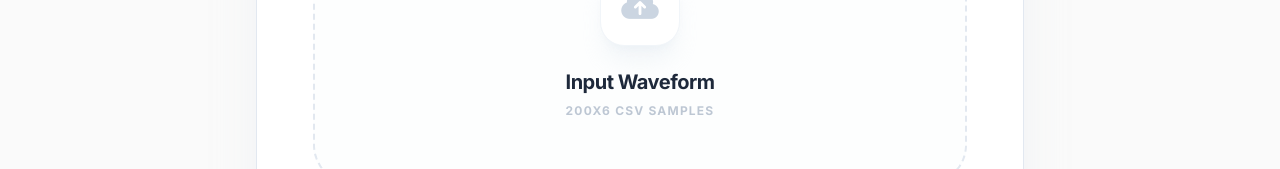
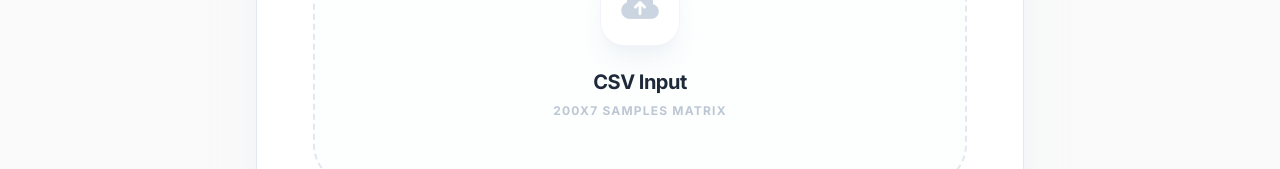
Before and after one commit to kalamangna/1D-CNN-nuxt, a Nuxt app: page /analysis in a window 1280 px wide. Shown: the part 359-528 px from the top of the page. Built offline with nearby package versions, Linux system fonts and the light colour scheme; no server answers.

Commit message:
docs: update frontend mandates and analysis components

```diff
--- a/app/components/AnalyzeCard.vue
+++ b/app/components/AnalyzeCard.vue
@@ -27,8 +27,8 @@
             <i v-if="!hasData" class="fa-solid fa-cloud-arrow-up text-3xl text-slate-300 group-hover:text-indigo-500 transition-colors"></i>
             <i v-else class="fa-solid fa-check text-3xl text-emerald-500"></i>
           </div>
-          <h3 class="text-xl font-bold text-slate-800 tracking-tight leading-tight">{{ fileName || 'Input Waveform' }}</h3>
-          <p class="text-xs text-slate-400 font-bold uppercase tracking-widest mt-2 opacity-60">200x6 CSV Samples</p>
+          <h3 class="text-xl font-bold text-slate-800 tracking-tight leading-tight">{{ fileName || 'CSV Input' }}</h3>
+          <p class="text-xs text-slate-400 font-bold uppercase tracking-widest mt-2 opacity-60">200x7 Samples Matrix</p>
         </div>
       </div>
 
--- a/app/components/ResultDisplay.vue
+++ b/app/components/ResultDisplay.vue
@@ -4,7 +4,7 @@
 
       <!-- Subtle Glow Background -->
       <div
-        :class="result.label === 'Normal' ? 'bg-emerald-500/5' : 'bg-rose-500/5'"
+        :class="result.detection === 'Normal' ? 'bg-emerald-500/5' : 'bg-rose-500/5'"
         class="absolute -top-24 -right-24 w-96 h-96 blur-[120px] pointer-events-none rounded-full"
       ></div>
 
@@ -14,14 +14,14 @@
         <div class="flex flex-col lg:flex-row lg:items-center justify-between gap-8 border-b border-slate-100 pb-12">
           <div class="space-y-4">
             <div class="flex items-center gap-3">
-              <div :class="result.label === 'Normal' ? 'bg-emerald-500' : 'bg-rose-500'" class="w-2.5 h-3 rounded-full animate-pulse shadow-lg"></div>
+              <div :class="result.detection === 'Normal' ? 'bg-emerald-500' : 'bg-rose-500'" class="w-2.5 h-3 rounded-full animate-pulse shadow-lg"></div>
               <span class="text-[10px] font-black text-slate-400 uppercase tracking-[0.3em]">Verdict</span>
             </div>
             <h2
-              :class="result.label === 'Normal' ? 'text-emerald-600' : 'text-rose-600'"
+              :class="result.detection === 'Normal' ? 'text-emerald-600' : 'text-rose-600'"
               class="text-5xl md:text-6xl lg:text-7xl font-[1000] tracking-tighter leading-none uppercase italic break-all"
             >
-              {{ result.label === 'Normal' ? 'NORMAL' : 'FAULT' }}
+              {{ result.detection === 'Normal' ? 'NORMAL' : 'FAULT' }}
             </h2>
           </div>
 
@@ -36,7 +36,7 @@
         </div>
 
         <!-- SECTION 02: KEY PARAMETERS -->
-        <div class="grid grid-cols-1 md:grid-cols-2 gap-6">
+        <div class="grid grid-cols-1 md:grid-cols-3 gap-6">
            <!-- Classification Card -->
            <div class="p-8 rounded-[2.5rem] bg-slate-50/50 border border-slate-100 flex items-center justify-between transition-all hover:bg-white hover:shadow-xl hover:shadow-slate-100/50 group">
               <div class="space-y-1">
@@ -57,6 +57,18 @@
               </div>
               <i class="fa-solid fa-location-dot text-3xl text-slate-200 group-hover:text-rose-500 transition-colors"></i>
            </div>
+
+           <!-- Inception Time Card -->
+           <div class="p-8 rounded-[2.5rem] bg-slate-50/50 border border-slate-100 flex items-center justify-between transition-all hover:bg-white hover:shadow-xl hover:shadow-slate-100/50 group">
+              <div class="space-y-1">
+                 <span class="text-[10px] font-black text-slate-400 uppercase tracking-widest block">Inception Time</span>
+                 <p class="text-2xl font-black text-slate-800 tracking-tight uppercase">
+                    {{ result.fault_time_s !== 'N/A' ? (result.fault_time_s * 1000).toFixed(1) : '--' }}
+                    <span class="text-lg text-slate-300 ml-1">MS</span>
+                 </p>
+              </div>
+              <i class="fa-solid fa-stopwatch text-3xl text-slate-200 group-hover:text-amber-500 transition-colors"></i>
+           </div>
         </div>
 
         <!-- SECTION 03: VISUALIZATION STAGE (Unified Background) -->
@@ -71,11 +83,21 @@
 
               <div class="space-y-12">
                  <div class="space-y-6">
-                    <span class="text-[9px] font-bold text-slate-400 uppercase tracking-[0.2em] block pl-1">Voltage Profile</span>
+                    <div class="flex justify-between items-center pl-1">
+                       <span class="text-[9px] font-bold text-slate-400 uppercase tracking-[0.2em] block">Voltage Profile</span>
+                       <button @click="openModal('vPu')" class="text-[9px] font-black text-indigo-400 hover:text-indigo-600 uppercase tracking-widest transition-colors flex items-center gap-2">
+                          <i class="fa-solid fa-expand"></i> Expand
+                       </button>
+                    </div>
                     <div class="h-44 w-full"><canvas ref="vPuCanvas"></canvas></div>
                  </div>
                  <div class="space-y-6">
-                    <span class="text-[9px] font-bold text-slate-400 uppercase tracking-[0.2em] block pl-1">Current Profile</span>
+                    <div class="flex justify-between items-center pl-1">
+                       <span class="text-[9px] font-bold text-slate-400 uppercase tracking-[0.2em] block">Current Profile</span>
+                       <button @click="openModal('iPu')" class="text-[9px] font-black text-indigo-400 hover:text-indigo-600 uppercase tracking-widest transition-colors flex items-center gap-2">
+                          <i class="fa-solid fa-expand"></i> Expand
+                       </button>
+                    </div>
                     <div class="h-44 w-full"><canvas ref="iPuCanvas"></canvas></div>
                  </div>
               </div>
@@ -90,16 +112,51 @@
 
               <div class="space-y-12">
                  <div class="space-y-6">
-                    <span class="text-[9px] font-bold text-slate-400 uppercase tracking-[0.2em] block pl-1">Converted Voltage</span>
+                    <div class="flex justify-between items-center pl-1">
+                       <span class="text-[9px] font-bold text-slate-400 uppercase tracking-[0.2em] block">Converted Voltage</span>
+                       <button @click="openModal('vPhys')" class="text-[9px] font-black text-rose-400 hover:text-rose-600 uppercase tracking-widest transition-colors flex items-center gap-2">
+                          <i class="fa-solid fa-expand"></i> Expand
+                       </button>
+                    </div>
                     <div class="h-44 w-full"><canvas ref="vPhysCanvas"></canvas></div>
                  </div>
                  <div class="space-y-6">
-                    <span class="text-[9px] font-bold text-slate-400 uppercase tracking-[0.2em] block pl-1">Converted Current</span>
+                    <div class="flex justify-between items-center pl-1">
+                       <span class="text-[9px] font-bold text-slate-400 uppercase tracking-[0.2em] block">Converted Current</span>
+                       <button @click="openModal('iPhys')" class="text-[9px] font-black text-rose-400 hover:text-rose-600 uppercase tracking-widest transition-colors flex items-center gap-2">
+                          <i class="fa-solid fa-expand"></i> Expand
+                       </button>
+                    </div>
                     <div class="h-44 w-full"><canvas ref="iPhysCanvas"></canvas></div>
                  </div>
               </div>
            </div>
         </div>
+
+        <!-- FULL SCREEN MODAL -->
+        <Teleport to="body">
+          <Transition name="fade">
+            <div v-if="activeModal" class="fixed inset-0 z-[1000] bg-slate-900/95 backdrop-blur-xl p-6 lg:p-12 flex flex-col no-print">
+               <!-- Modal Header -->
+               <div class="flex items-center justify-between mb-12">
+                  <div class="space-y-2">
+                     <h4 class="text-2xl font-black text-white italic uppercase tracking-tighter">
+                        Signal Inspection
+                     </h4>
+                     <p class="text-[10px] font-bold text-slate-500 uppercase tracking-[0.3em]">Deep Analysis Stage &bull; {{ activeModalLabel }}</p>
+                  </div>
+                  <button @click="closeModal" class="w-14 h-14 rounded-full bg-white/10 text-white hover:bg-rose-500 transition-all flex items-center justify-center group active:scale-90">
+                     <i class="fa-solid fa-xmark text-xl group-hover:rotate-90 transition-transform"></i>
+                  </button>
+               </div>
+
+               <!-- Modal Content (Single High-Res Chart) -->
+               <div class="flex-1 bg-white/5 rounded-[3rem] p-10 border border-white/10 flex flex-col min-h-0">
+                   <div class="flex-1 min-h-0"><canvas ref="modalCanvas"></canvas></div>
+               </div>
+            </div>
+          </Transition>
+        </Teleport>
 
         <!-- SECTION 04: PROBABILITY DISTRIBUTION -->
         <div class="space-y-8">
@@ -120,7 +177,7 @@
                  <div class="w-full bg-slate-100 h-1.5 rounded-full overflow-hidden border border-white">
                     <div
                       class="h-full rounded-full transition-all duration-[2s] ease-out shadow-sm"
-                      :class="prob > 0.5 ? (result.label === 'Normal' ? 'bg-emerald-500' : 'bg-rose-500') : 'bg-slate-300'"
+                      :class="prob > 0.5 ? (result.detection === 'Normal' ? 'bg-emerald-500' : 'bg-rose-500') : 'bg-slate-300'"
                       :style="{ width: (prob * 100) + '%' }"
                     ></div>
                  </div>
@@ -158,8 +215,88 @@ const vPuCanvas = ref(null)
 const iPuCanvas = ref(null)
 const vPhysCanvas = ref(null)
 const iPhysCanvas = ref(null)
+const modalCanvas = ref(null)
+
+const activeModal = ref(null)
 
 let charts = []
+let modalChart = null
+
+const activeModalLabel = computed(() => {
+  const map = {
+    'vPu': 'Voltage Profile (p.u.)',
+    'iPu': 'Current Profile (p.u.)',
+    'vPhys': 'Converted Voltage (kV)',
+    'iPhys': 'Converted Current (kA)'
+  }
+  return map[activeModal.value] || ''
+})
+
+const openModal = (chartId) => {
+  activeModal.value = chartId
+  document.body.style.overflow = 'hidden'
+  nextTick(() => {
+    initModalChart(chartId)
+  })
+}
+
+const closeModal = () => {
+  if (modalChart) modalChart.destroy()
+  modalChart = null
+  activeModal.value = null
+  document.body.style.overflow = ''
+}
+
+const initModalChart = (chartId) => {
+  if (typeof Chart === 'undefined') return
+  if (modalChart) modalChart.destroy()
+
+  const labels = props.signals.map(r => (r[0] * 1000).toFixed(1))
+  const isVoltage = chartId.startsWith('v')
+  const isPu = chartId.endsWith('Pu')
+
+  const base = isPu ? 1 : (isVoltage ? 200 : 1)
+  const unit = isPu ? 'p.u.' : (isVoltage ? 'kV' : 'kA')
+
+  const dataStart = isVoltage ? 1 : 4
+  const datasetLabels = isVoltage ? ['Va', 'Vb', 'Vc'] : ['Ia', 'Ib', 'Ic']
+  const colors = ['#60a5fa', '#f87171', '#4ade80']
+
+  modalChart = new Chart(modalCanvas.value.getContext('2d'), {
+    type: 'line',
+    data: {
+      labels,
+      datasets: datasetLabels.map((label, i) => ({
+        label,
+        data: props.signals.map(r => r[dataStart + i]),
+        borderColor: colors[i],
+        borderWidth: 3,
+        pointRadius: 0,
+        tension: 0.2
+      }))
+    },
+    options: {
+      responsive: true, maintainAspectRatio: false,
+      plugins: {
+        legend: { display: true, labels: { color: '#fff', font: { weight: '800' } } }
+      },
+      scales: {
+        x: {
+          grid: { color: 'rgba(255,255,255,0.05)', drawTicks: false },
+          ticks: { color: 'rgba(255,255,255,0.3)', font: { size: 10, weight: '700' } }
+        },
+        y: {
+           grid: { color: 'rgba(255,255,255,0.05)', drawTicks: false },
+           ticks: {
+             color: 'rgba(255,255,255,0.5)',
+             font: { size: 10, weight: '800' },
+             callback: (val) => (val * base).toFixed(isPu ? 1 : 0) + ' ' + unit
+           }
+        }
+      }
+    }
+  })
+}
 
 const initCharts = () => {
   if (typeof Chart === 'undefined') return
@@ -249,11 +386,12 @@ FAULTGUARD AI - DIAGNOSTIC REPORT
 =========================================
 Date: ${timestamp}
 -----------------------------------------
-VERDICT:   ${props.result.label.toUpperCase()}
+VERDICT:   ${props.result.detection.toUpperCase()}
 CERTAINTY: ${(props.result.confidence * 100).toFixed(2)}%
 TYPE:      ${props.result.classification}
 LOCATION:  ${props.result.fault_location_km} KM
 -----------------------------------------
+
 Generated by 1D-CNN Fault Detection System
 =========================================
 `
--- a/app/composables/useApi.ts
+++ b/app/composables/useApi.ts
@@ -5,7 +5,7 @@ export const useApi = () => {
   const API_BASE_URL = config.public.apiBaseUrl
 
   /**
-   * Predicts fault based on 200x6 time-series data.
+   * Predicts fault based on 200x7 time-series data.
    */
   const predictFault = async (signals) => {
     try {
--- a/app/pages/analysis.vue
+++ b/app/pages/analysis.vue
@@ -89,29 +89,52 @@ const handleFileUpload = (e) => {
           rows[0] && Object.keys(rows[0]).find(k => k.includes('I(c)'))
         ]
         if (keys.some(k => !k)) throw new Error('Data Schema mismatch.')
-        fileData.value = rows.slice(0, 200).map(r => keys.map(k => parseFloat(r[k]) || 0))
+        // Store all rows for visualization, handleAnalysis will handle windowing
+        fileData.value = rows.map(r => keys.map(k => parseFloat(r[k]) || 0))
       } catch (err) { error.value = err.message }
     }
   })
 }
 
 const loadSampleData = () => {
-  fileName.value = 'synthetic_test_sample.csv'
+  const isFaultScenario = Math.random() > 0.5
+  fileName.value = isFaultScenario ? 'test_fault_400.csv' : 'test_normal_400.csv'
+
   const samples = []
-  for (let i = 0; i < 200; i++) {
-    const t = i * 0.0001
-    // Generate simple sine waves for Va, Vb, Vc (with 120 deg phase shifts)
-    const va = Math.sin(2 * Math.PI * 50 * t)
-    const vb = Math.sin(2 * Math.PI * 50 * t - (2*Math.PI/3))
-    const vc = Math.sin(2 * Math.PI * 50 * t - (4*Math.PI/3))
-    // Currents (Ia, Ib, Ic)
-    const ia = 0.5 * Math.sin(2 * Math.PI * 50 * t)
-    const ib = 0.5 * Math.sin(2 * Math.PI * 50 * t - (2*Math.PI/3))
-    const ic = 0.5 * Math.sin(2 * Math.PI * 50 * t - (4*Math.PI/3))
+  // dt MUST be 0.0001 (10kHz) based on training data
+  const dt = 0.0001
+  const freq = 50 // Standard grid frequency
+  const totalRows = 400
+  const faultStart = 200
 
-    // Add minor random noise
-    const noise = () => (Math.random() - 0.5) * 0.05
-    samples.push([t, va + noise(), vb + noise(), vc + noise(), ia + noise(), ib + noise(), ic + noise()])
+  for (let i = 0; i < totalRows; i++) {
+    const t = i * dt
+    const isFault = isFaultScenario && i >= faultStart
+
+    // Normal peaks from processed dataset observations
+    const vPeak = 1.0
+    const iPeak = 0.164
+
+    let vA = vPeak * Math.sin(2 * Math.PI * freq * t)
+    let vB = vPeak * Math.sin(2 * Math.PI * freq * t - (2 * Math.PI / 3))
+    let vC = vPeak * Math.sin(2 * Math.PI * freq * t - (4 * Math.PI / 3))
+
+    let iA = iPeak * Math.sin(2 * Math.PI * freq * t)
+    let iB = iPeak * Math.sin(2 * Math.PI * freq * t - (2 * Math.PI / 3))
+    let iC = iPeak * Math.sin(2 * Math.PI * freq * t - (4 * Math.PI / 3))
+
+    if (isFault) {
+      // Simulate an A-G fault (Phase A drops, Current A spikes)
+      vA = 0.2 * vA // Voltage sag
+      iA = 10.0 * iPeak * Math.sin(2 * Math.PI * freq * t - 0.5) // Current spike
+    }
+
+    const noise = () => (Math.random() - 0.5) * 0.005
+    samples.push([
+      t,
+      vA + noise(), vB + noise(), vC + noise(),
+      iA + noise(), iB + noise(), iC + noise()
+    ])
   }
   fileData.value = samples
 }
@@ -119,9 +142,31 @@ const loadSampleData = () => {
 const handleAnalysis = async () => {
   if (!fileData.value) return
   loading.value = true; error.value = null
+
+  // Logic to find the best 200-sample window for the API
+  // Align with backend thresholds: vAbsMin < 0.8 or iAbsMax > 1.2
+  let windowStart = 0
+  const faultIdx = fileData.value.findIndex(r => {
+    const vAbsMin = Math.min(Math.abs(r[1]), Math.abs(r[2]), Math.abs(r[3]))
+    const iAbsMax = Math.max(Math.abs(r[4]), Math.abs(r[5]), Math.abs(r[6]))
+    return vAbsMin < 0.8 || iAbsMax > 1.2
+  })
+
+  if (faultIdx !== -1) {
+    // Start the window shortly before the fault to capture the transient
+    windowStart = Math.max(0, faultIdx - 50)
+  }
+
+  // Ensure we don't exceed array bounds
+  if (windowStart + 200 > fileData.value.length) {
+    windowStart = Math.max(0, fileData.value.length - 200)
+  }
+
+  const analysisWindow = fileData.value.slice(windowStart, windowStart + 200)
+
   setTimeout(async () => {
     try {
-      result.value = await predictFault(fileData.value)
+      result.value = await predictFault(analysisWindow)
     } catch (e) { error.value = 'System Error or Offline' }
     finally { loading.value = false }
   }, 1500)
--- a/app/pages/how-it-works.vue
+++ b/app/pages/how-it-works.vue
@@ -150,9 +150,9 @@ const steps = [
     layer: "Multi-Task Heads",
     title: "Simultaneous Inference Logic",
     description:
-      "The model branches into three parallel task heads. Status (Sigmoid) detects the presence of a fault, Type (Softmax) classifies the phase involvement, and Location (Rescaled Sigmoid) predicts the physical distance in kilometers.",
+      "The model branches into three parallel task heads. Detection (Sigmoid) identifies the presence of a fault, Type (Softmax) classifies the phase involvement, and Location (Rescaled Sigmoid) predicts the physical distance in kilometers.",
     icon: "fa-solid fa-brain",
-    code: "Status: Binary Crossentropy\nType: Categorical Crossentropy\nLocation: Mean Squared Error (MSE)",
+    code: "Detection: Binary Crossentropy\nType: Categorical Crossentropy\nLocation: Mean Squared Error (MSE)",
   },
   {
     layer: "Resolution",
```
Also changed, not shown: app/components/SignalModal.vue (added, +49 -0 lines), app/pages/metrics.vue (+10 -9 lines), 1 other file (tests, documents, lock files or other folders).
